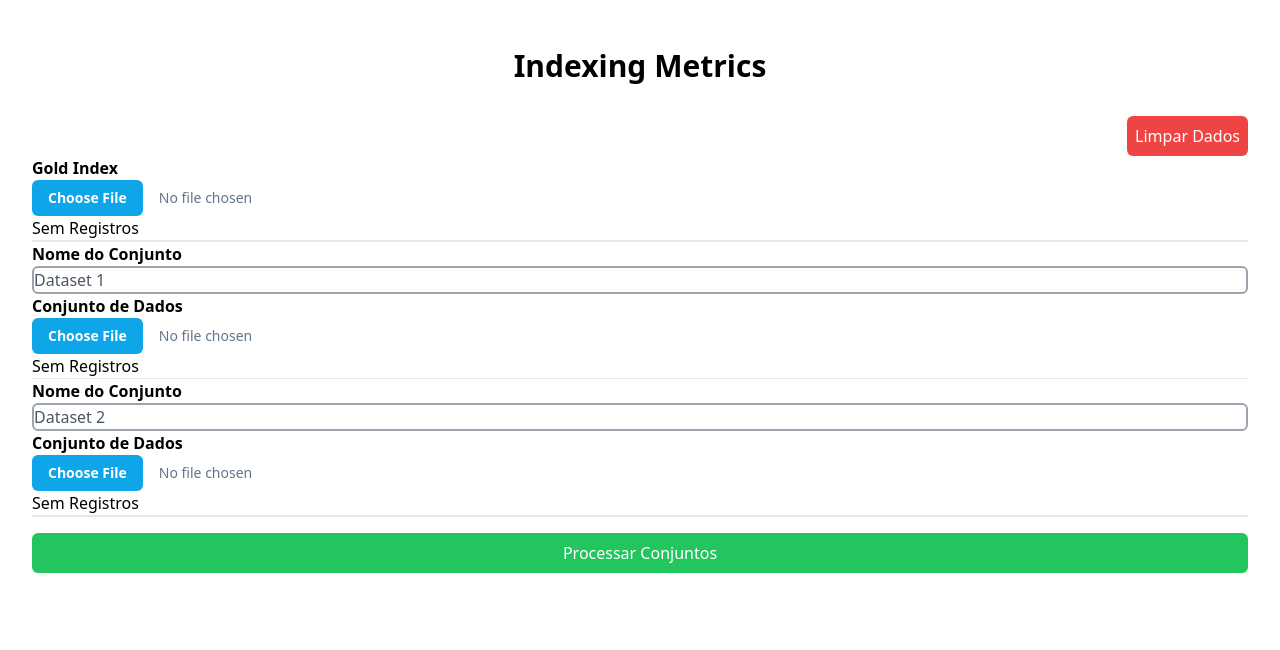
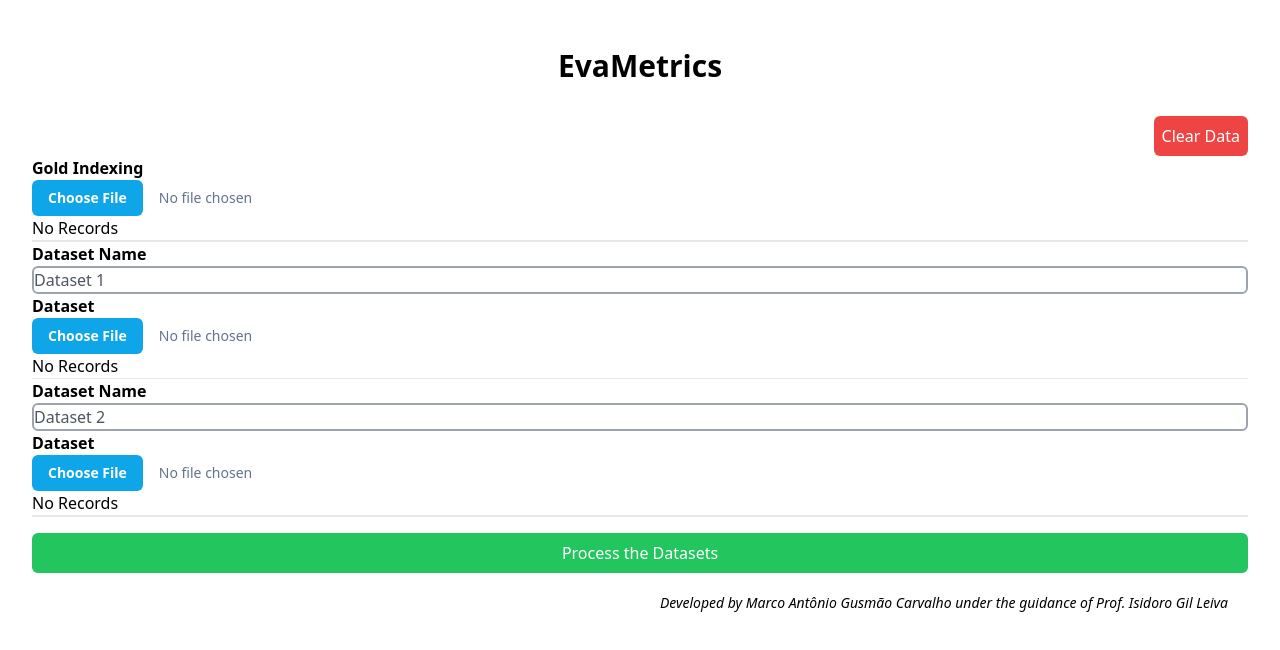
Before and after one commit to marcoweb/evametrics, a Next.js app: page / in a window 1280 px wide. Shown: the top 650 px of the page. Built offline with nearby package versions, Linux system fonts and the light colour scheme.

Commit message:
EvaMetrics

```diff
--- /dev/null
+++ b/components/about-label.tsx
@@ -0,0 +1,10 @@
+const AboutLabel = () => {
+
+    return (
+        <div className="text-right text-sm italic m-5">
+            <p>Developed by Marco Antônio Gusmão Carvalho under the guidance of Prof. Isidoro Gil Leiva</p>
+        </div>
+    );
+}
+
+export default AboutLabel
--- a/components/clear-button.tsx
+++ b/components/clear-button.tsx
@@ -21,7 +21,7 @@ const ClearButton = () => {
 
     return (
         <div className="text-right">
-            <button onClick={clearHandle} className="rounded-md bg-red-500 p-2 text-white hover:bg-red-600 transition-all cursor-pointer mt-4" >Limpar Dados</button>
+            <button onClick={clearHandle} className="rounded-md bg-red-500 p-2 text-white hover:bg-red-600 transition-all cursor-pointer mt-4" >Clear Data</button>
         </div>
     );
 }
--- a/components/csv-export-control.tsx
+++ b/components/csv-export-control.tsx
@@ -33,7 +33,7 @@ const CsvExportControl = ({tableHeader, tableData} : CsvExportControlProps) => {
     }
 
     return <div className="text-right">
-            <span className="text-blue-600 hover:text-blue-400 transition-all cursor-pointer mt-4" onClick={exportControlHandler}>Exportar dados para CSV
+            <span className="text-blue-600 hover:text-blue-400 transition-all cursor-pointer mt-4" onClick={exportControlHandler}>Export Data To CSV
                 <svg className="wx-5 h-5 text-gray-800 dark:text-white inline" aria-hidden="true" xmlns="http://www.w3.org/2000/svg" fill="none" viewBox="0 0 16 18">
                     <path stroke="currentColor" d="M8 1v11m0 0 4-4m-4 4L4 8m11 4v3a2 2 0 0 1-2 2H3a2 2 0 0 1-2-2v-3"/>
                 </svg>
--- a/components/dataset-load-control.tsx
+++ b/components/dataset-load-control.tsx
@@ -72,9 +72,9 @@ const DatasetLoadControl = ({label} : DatasetLoadControlProps) => {
         <div className="text-right">
             <button onClick={removeHandle} className="rounded-md bg-red-500 p-2 text-white hover:bg-red-600 transition-all cursor-pointer mt-4" >Remover Conjunto de Dados [ {name} ]</button>
         </div> : '' } */}
-        <label htmlFor={'name' + label} className="font-bold text-1xl">Nome do Conjunto</label>
+        <label htmlFor={'name' + label} className="font-bold text-1xl">Dataset Name</label>
         <input value={name} onChange={onNameChangeHandler} type="text" name={'name' + label} id={'name' + label} className="border-gray-400 rounded-md text-gray-600 focus:border-sky-600 focus:outline focus:outline-0" />
-        <label htmlFor={label} className="font-bold text-1xl">Conjunto de Dados</label>
+        <label htmlFor={label} className="font-bold text-1xl">Dataset</label>
         <input type="file" onChange={onChangeFileHandler} name={label} id={label} className="block w-full text-sm text-slate-500 border-0 file:mr-4 file:py-2 file:px-4 file:rounded-md file:border-0 file:bg-sky-500 file:text-sm file:font-semibold file:text-white hover:file:hover:bg-sky-600" />
         {<HideableTable header={headerTable} data={dataTable} />}
         <hr />
--- a/components/gold-index-loader.tsx
+++ b/components/gold-index-loader.tsx
@@ -48,7 +48,7 @@ const GoldIndexLoader = () => {
 
     return (
         <div>
-            <label htmlFor="GI" className="font-bold text-1xl">Gold Index</label>
+            <label htmlFor="GI" className="font-bold text-1xl">Gold Indexing</label>
             <input type="file" onChange={onChangeFileHandler} name='GI' id='GI' className="block w-full text-sm text-slate-500 border-0 file:mr-4 file:py-2 file:px-4 file:rounded-md file:border-0 file:bg-sky-500 file:text-sm file:font-semibold file:text-white hover:file:hover:bg-sky-600" />
             <HideableTable header={headerTable} data={dataTable} />
             <hr />
--- a/components/hideableTable.tsx
+++ b/components/hideableTable.tsx
@@ -34,10 +34,10 @@ const HideableTable = ({header, data, startHidden = true, labelWhenHidden = '',
         <div>
             {isHidden ?
             <p>
-                {data.length > 0 ? <button onClick={visibilityToggler} className="rounded-md bg-gray-400 p-2 text-white w-full hover:bg-gray-500 transition-all cursor-pointer mt-4">{labelWhenHidden} {labelWhenHidden.length > 0 ? ':' : ''} <span className="text-center italic text-gray-100">Clique para Exibir {data.length} Registro{data.length > 1 ? 's' : ''}</span></button> : <span>Sem Registros</span>}
+                {data.length > 0 ? <button onClick={visibilityToggler} className="rounded-md bg-gray-400 p-2 text-white w-full hover:bg-gray-500 transition-all cursor-pointer mt-4">{labelWhenHidden} {labelWhenHidden.length > 0 ? ':' : ''} <span className="text-center italic text-gray-100">Click to View {data.length} Record{data.length > 1 ? 's' : ''}</span></button> : <span>No Records</span>}
             </p> :
             <>
-            <span className="text-center block italic text-gray-500">Clique na Tabela Para Ocultar</span>
+            <span className="text-center block italic text-gray-500">Click Table to Hide</span>
             {canBeExported ?
             <CsvExportControl tableHeader={header} tableData={data} />
             : ''}
--- a/components/main-screen.tsx
+++ b/components/main-screen.tsx
@@ -4,11 +4,12 @@ import GoldIndexLoader from "./gold-index-loader";
 import ClearButton from "./clear-button";
 import ProcessButton from "./process-button";
 import ResultTable from "./result-table";
+import AboutLabel from "./about-label";
 
 const MainScreen = () => {
     return (
         <main className="m-8">
-            <h1 className="p-4 font-bold text-3xl text-center">Indexing Metrics</h1>
+            <h1 className="p-4 font-bold text-3xl text-center">EvaMetrics</h1>
             <ApplicationContextProvider>
                 <ClearButton />
                 <GoldIndexLoader />
@@ -17,6 +18,7 @@ const MainScreen = () => {
                 <hr />
                 <ProcessButton />
                 <ResultTable />
+                <AboutLabel />
             </ApplicationContextProvider>
         </main>
     );
--- a/components/process-button.tsx
+++ b/components/process-button.tsx
@@ -43,14 +43,14 @@ const ProcessButton = () => {
     function validateData() : boolean {
         const er : ErrorMessage[] = []
         if(context.goldIndex.data.size == 0){
-            er.push({target: "Gold Index", message: "Carregue um conjunto de dados válido."})
+            er.push({target: "Gold Indexing", message: "Please load a valid dataset."})
         }
         const ds1 = (context.datasets.get('DS1') as Dataset)
         if(ds1.label.length == 0) {
-            er.push({target: "Nome do Conjunto de Dados 1" , message: "É necessário nomear o conjunto de dados"})
+            er.push({target: "Nome do Conjunto de Dados 1" , message: "It is necessary to name the dataset"})
         }
         if(ds1.data.size == 0) {
-            er.push({target: "Conjunto de Dados 1 [ " + ds1.label +" ]", message: "Carregue um conjunto de dados válido."})
+            er.push({target: "Dataset 1 [ " + ds1.label +" ]", message: "Please load a valid dataset."})
         }
         setErrors(er)
         return (er.length == 0);
@@ -86,7 +86,7 @@ const ProcessButton = () => {
 
     return(
         <div>
-            <button onClick={handleProcess} className="rounded-md bg-green-500 p-2 text-white w-full hover:bg-green-600 transition-all cursor-pointer mt-4">Processar Conjuntos</button>
+            <button onClick={handleProcess} className="rounded-md bg-green-500 p-2 text-white w-full hover:bg-green-600 transition-all cursor-pointer mt-4">Process the Datasets</button>
             {errors.length > 0 ?
             <div className="border border-red-600 m-2 rounded-md bg-red-100 text-red-600">
                 {errors.map((error) => <p key={error.target}><em className="font-bold">{error.target}</em> : {error.message}</p>)}
--- a/components/result-table.tsx
+++ b/components/result-table.tsx
@@ -13,8 +13,8 @@ const ResultTable = () => {
 
     const averageHeaderTable = {
         row1: [
-            {title: 'Conjuntos'},
-            {title: 'Termos'},
+            {title: 'Datasets'},
+            {title: 'Terms'},
             {title: 'Precision (%)'},
             {title: 'Recall (%)'},
             {title: 'FMeasure (%)'}
@@ -47,7 +47,7 @@ const ResultTable = () => {
 
     useEffect(() => {
         if(context.datasetsStats.size > 0) {
-            const averageTableData : string[][] = [['Gold Index', context.goldIndexStats.averageOfTerms.toString(), '-', '-', '-']]
+            const averageTableData : string[][] = [['Gold Indexing', context.goldIndexStats.averageOfTerms.toString(), '-', '-', '-']]
             context.datasetsStats.forEach((dsStats,  l) => {
                 averageTableData.push([(context.datasets.get(l) as Dataset).label, dsStats.averageOfTerms.toString(),  (dsStats.averageMetrics.get(MetricName.Precision) as IndexingMetric).percentage.toLocaleString('pt-br', {maximumFractionDigits: 2}), (dsStats.averageMetrics.get(MetricName.Recall) as IndexingMetric).percentage.toLocaleString('pt-br', {maximumFractionDigits: 2}), (dsStats.averageMetrics.get(MetricName.FMeasure) as IndexingMetric).percentage.toLocaleString('pt-br', {maximumFractionDigits: 2})])
             });
@@ -97,11 +97,11 @@ const ResultTable = () => {
         <>
         {context.goldIndexStats.numberOfTerms > 0 ?
         <div>
-            <h1 className="p-4 font-bold text-2xl text-center">Resultados</h1>
-            <h1 className="p-4 font-bold text-1xl text-center">Médias</h1>
-            <HideableTable canBeExported={true} header={averageHeaderTable} data={averageTableData} startHidden={false} labelWhenHidden="Tabela de Médias" />
+            <h1 className="p-4 font-bold text-2xl text-center">Results</h1>
+            <h1 className="p-4 font-bold text-1xl text-center">Averages</h1>
+            <HideableTable canBeExported={true} header={averageHeaderTable} data={averageTableData} startHidden={false} labelWhenHidden="Average Table" />
 
-            <h1 className="p-4 font-bold text-1xl text-center">Conjuntos de Dados</h1>
+            <h1 className="p-4 font-bold text-1xl text-center">Datasets</h1>
             <HideableTable canBeExported={true} header={datasetsHeaderTable} data={datasetsTableData} startHidden={false} />
         </div> : ''}
         </>
```
